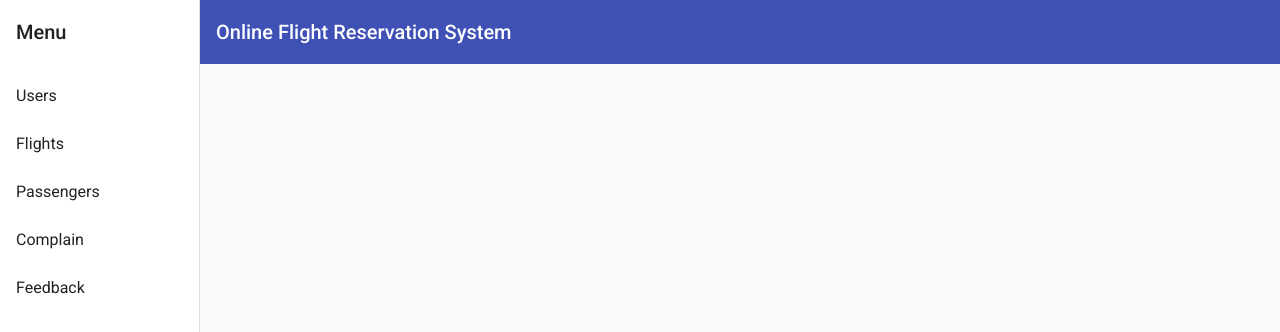
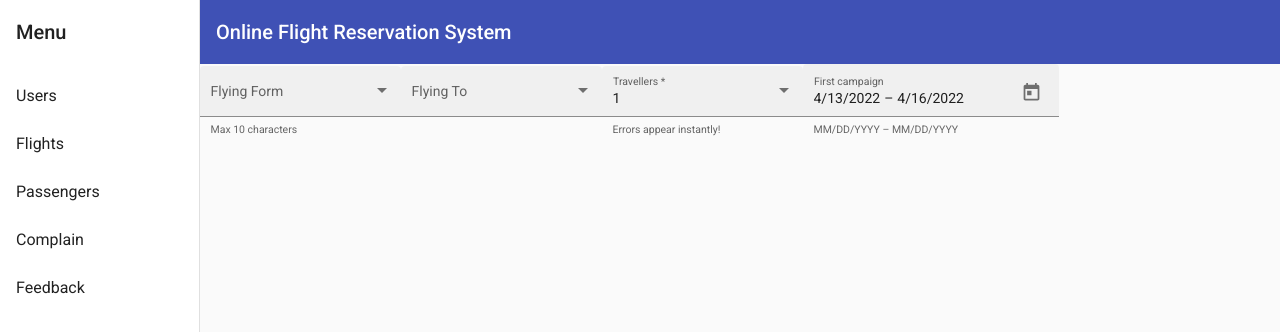
Before and after one commit to kamleshw11/ofrs_angular, an Angular app: page /user-search in a window 1280 px wide. Before the commit this address led to /. Shown: the top 332 px of the page. Built offline with nearby package versions, Linux system fonts and the light colour scheme.

Commit message:
User search flight component initiated

```diff
--- a/src/app/app-routing.module.ts
+++ b/src/app/app-routing.module.ts
@@ -1,11 +1,13 @@
 import { NgModule } from '@angular/core';
 import { RouterModule, Routes } from '@angular/router';
 import { FlightComponent } from './components/flight/flight.component';
+import { UserSearchFlightComponent } from './components/user-search-flight/user-search-flight.component';
 
 const routes: Routes = [
 
   // { path: 'user-list', component:  UserComponent},
   { path: 'flight-list', component:  FlightComponent},
+  { path: 'user-search', component:  UserSearchFlightComponent},
   // { path: 'passenger-log', component:  PassengerComponent},
   // { path: '', pathMatch: 'full', redirectTo: 'user-list' },
   // { path: '**', component: PathNotFoundComponent },
--- a/src/app/components/user-search-flight/user-search-flight.component.html
+++ b/src/app/components/user-search-flight/user-search-flight.component.html
@@ -1 +1,98 @@
-<p>user-search-flight works!</p>
+
+  <mat-form-field hintLabel="Max 10 characters"  appearance="fill">
+    <mat-label>Flying Form</mat-label>
+    <mat-select [(value)]="selected">
+      <mat-option>None</mat-option>
+      <mat-option value="option1">Pune</mat-option>
+      <mat-option value="option2">Mumbai</mat-option>
+      <mat-option value="option3">Goa</mat-option>
+      <mat-option value="option1"> Delhi</mat-option>
+      <mat-option value="option2">Chennai </mat-option>
+      <mat-option value="option3"> Bengaluru</mat-option>
+      <mat-option value="option3"> Kolkata</mat-option>
+      <mat-option value="option3"> Hyderabad</mat-option>
+
+
+    </mat-select>
+  </mat-form-field>
+
+  <mat-form-field appearance="fill">
+      <mat-label>Flying To</mat-label>
+      <mat-select [(value)]="selected">
+        <mat-option>None</mat-option>
+        <mat-option value="option1">Pune</mat-option>
+        <mat-option value="option2">Mumbai</mat-option>
+        <mat-option value="option3">Goa</mat-option>
+        <mat-option value="option1"> Delhi</mat-option>
+        <mat-option value="option2">Chennai </mat-option>
+        <mat-option value="option3"> Bengaluru</mat-option>
+        <mat-option value="option3"> Kolkata</mat-option>
+        <mat-option value="option3"> Hyderabad</mat-option>
+
+      </mat-select>
+    </mat-form-field>
+
+    <mat-form-field appearance="fill">
+      <mat-label>Travellers</mat-label>
+      <mat-select [formControl]="selected" [errorStateMatcher]="matcher">
+        <mat-option>Clear</mat-option>
+        <mat-option value="valid">1</mat-option>
+        <mat-option value="valid">2</mat-option>
+        <mat-option value="valid">3</mat-option>
+        <mat-option value="valid">4</mat-option>
+        <mat-option value="invalid">Invalid option</mat-option>
+      </mat-select>
+      <mat-hint>Errors appear instantly!</mat-hint>
+      <mat-error *ngIf="selected.hasError('required')">You must make a selection</mat-error>
+      <mat-error *ngIf="selected.hasError('pattern') && !selected.hasError('required')">
+        Your selection is invalid
+      </mat-error>
+    </mat-form-field>
+
+
+
+        <mat-form-field class="example-form-field" appearance="fill">
+          <mat-label>First campaign</mat-label>
+          <mat-date-range-input
+            [formGroup]="campaignOne"
+            [rangePicker]="campaignOnePicker"
+            [comparisonStart]="campaignTwo.value.start"
+            [comparisonEnd]="campaignTwo.value.end">
+            <input matStartDate placeholder="Start date" formControlName="start">
+            <input matEndDate placeholder="End date" formControlName="end">
+          </mat-date-range-input>
+          <mat-hint>MM/DD/YYYY – MM/DD/YYYY</mat-hint>
+          <mat-datepicker-toggle matSuffix [for]="campaignOnePicker"></mat-datepicker-toggle>
+          <mat-date-range-picker #campaignOnePicker></mat-date-range-picker>
+        </mat-form-field>
+
+
+
+
+        <!-- <p>
+          <mat-checkbox [formControl]="disableSelect">Disable select</mat-checkbox>
+        </p>
+
+        <h4>mat-select</h4>
+        <mat-form-field appearance="fill">
+          <mat-label>Choose an option</mat-label>
+          <mat-select [disabled]="disableSelect.value">
+            <mat-option value="option1">Option 1</mat-option>
+            <mat-option value="option2" disabled>Option 2 (disabled)</mat-option>
+            <mat-option value="option3">Option 3</mat-option>
+          </mat-select>
+        </mat-form-field>
+
+        <h4>native html select</h4>
+        <mat-form-field appearance="fill">
+          <mat-label>Choose an option</mat-label>
+          <select matNativeControl [disabled]="disableSelect.value">
+            <option value="" selected></option>
+            <option value="volvo">Volvo</option>
+            <option value="saab" disabled>Saab</option>
+            <option value="mercedes">Mercedes</option>
+            <option value="audi">Audi</option>
+          </select>
+        </mat-form-field>
+
+         -->
--- a/src/app/components/user-search-flight/user-search-flight.component.ts
+++ b/src/app/components/user-search-flight/user-search-flight.component.ts
@@ -1,4 +1,6 @@
 import { Component, OnInit } from '@angular/core';
+import {FormGroup, FormControl,Form, Validators} from '@angular/forms';
+import {ErrorStateMatcher} from '@angular/material/core';
 
 @Component({
   selector: 'app-user-search-flight',
@@ -7,9 +9,35 @@ import { Component, OnInit } from '@angular/core';
 })
 export class UserSearchFlightComponent implements OnInit {
 
-  constructor() { }
+  campaignOne: FormGroup;
+  campaignTwo: FormGroup;
+  constructor() {
+    const today = new Date();
+    const month = today.getMonth();
+    const year = today.getFullYear();
+
+    this.campaignOne = new FormGroup({
+      start: new FormControl(new Date(year, month, 13)),
+      end: new FormControl(new Date(year, month, 16)),
+    });
+
+    this.campaignTwo = new FormGroup({
+      start: new FormControl(new Date(year, month, 15)),
+      end: new FormControl(new Date(year, month, 19)),
+    });
+   }
+
+   selected = new FormControl('valid', [Validators.required, Validators.pattern('valid')]);
+
+   selectFormControl = new FormControl('valid', [Validators.required, Validators.pattern('valid')]);
+
+   nativeSelectFormControl = new FormControl('valid', [
+     Validators.required,
+     Validators.pattern('valid'),
+   ]);
+
+   matcher = new ErrorStateMatcher();
 
   ngOnInit(): void {
   }
-
 }
```
